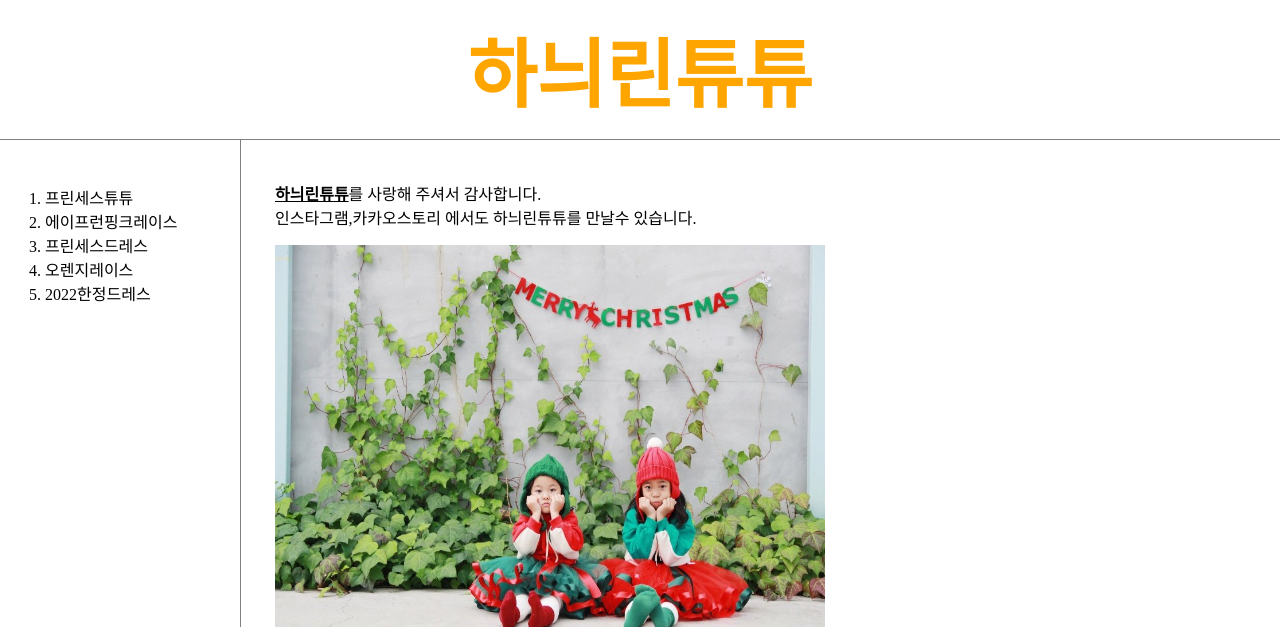
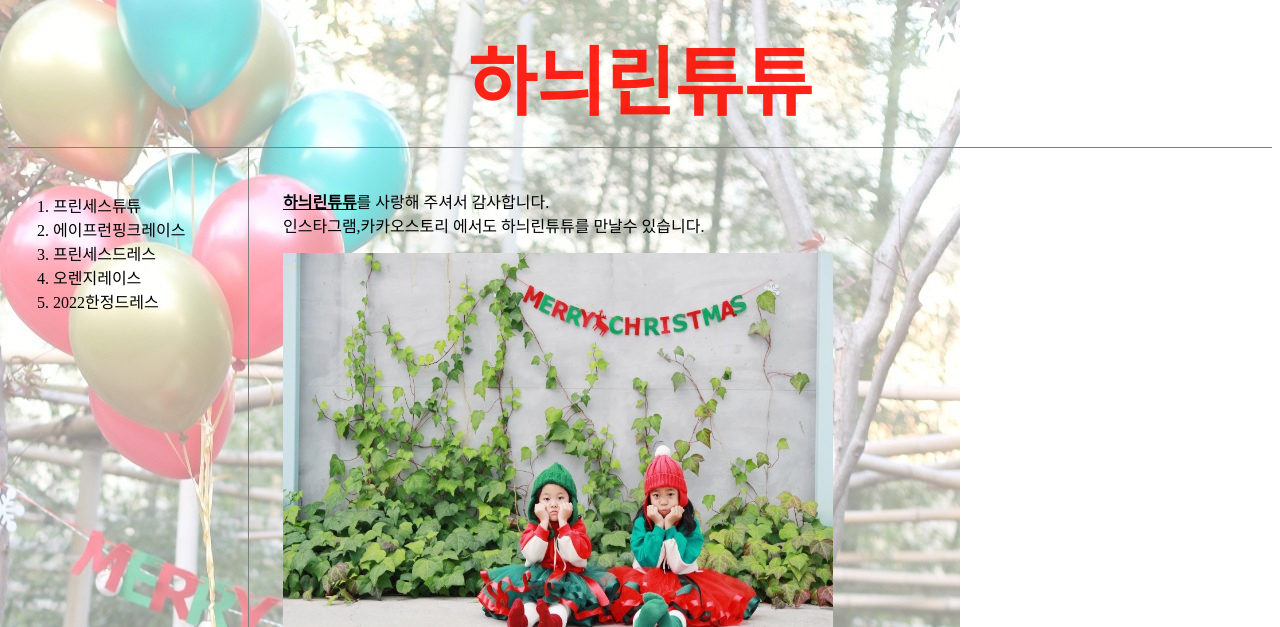
Before and after one commit to biskim/WEB, a plain HTML site: page index.html in a window 1280 px wide. Shown: the top 627 px of the page. Drawn offline with Linux system fonts and the light colour scheme.

Commit message:
Add files via upload

```diff
--- a/style.css
+++ b/style.css
@@ -5,8 +5,30 @@ text-decoration: none;
 }
 
 body{
-margin:0;
+
+
+
+
+
+
+
 }
+body::after{
+  width: 100%;
+  height: 100%;
+  content: "";
+  background-image: url("하늬배경.jpg");
+  background-repeat: no-repeat;
+  position: absolute;
+  top:0; left:0;
+  z-index: -1;
+  opacity: 0.5;
+
+
+}
+
+
+
 
 
   h1
@@ -16,9 +38,11 @@ margin:0;
           border-bottom:1px solid gray;
           margin:0;
           padding:15px;
-          color: orange;
+          color:rgba(300,12 , 0, 0.9);
+
 
 }
+
 
 
   #grid ol     {
@@ -38,3 +62,13 @@ margin:0;
   padding-top: 25px;
 
 }
+
+
+
+
+
+
+
+
+
+}
```
Also changed, not shown: 트리배경.jpg (added), 하늬배경.jpg (added).
